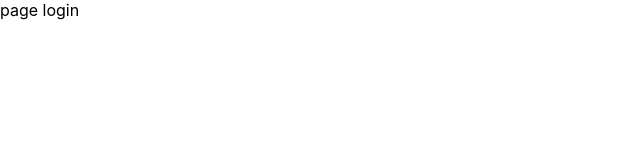
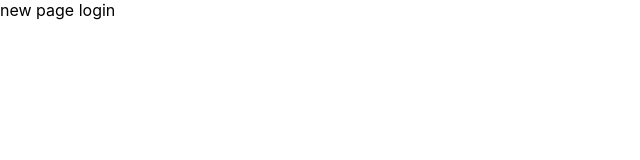
Before and after one commit to thaithanhtung/learn-node, a React (Create React App) app in the folder fontend/: page /login in a window 1280 px wide. Shown: the top 160 px of the page, without its empty margins (0-640 px from the left). Built offline with nearby package versions, Linux system fonts and the light colour scheme.

Commit message:
[Phat]-update text

```diff
--- a/fontend/src/components/Login/index.tsx
+++ b/fontend/src/components/Login/index.tsx
@@ -1,5 +1,5 @@
 const Login = () => {
-  return <div>page login</div>
-}
+  return <div>new page login</div>;
+};
 
-export default Login
+export default Login;
```
